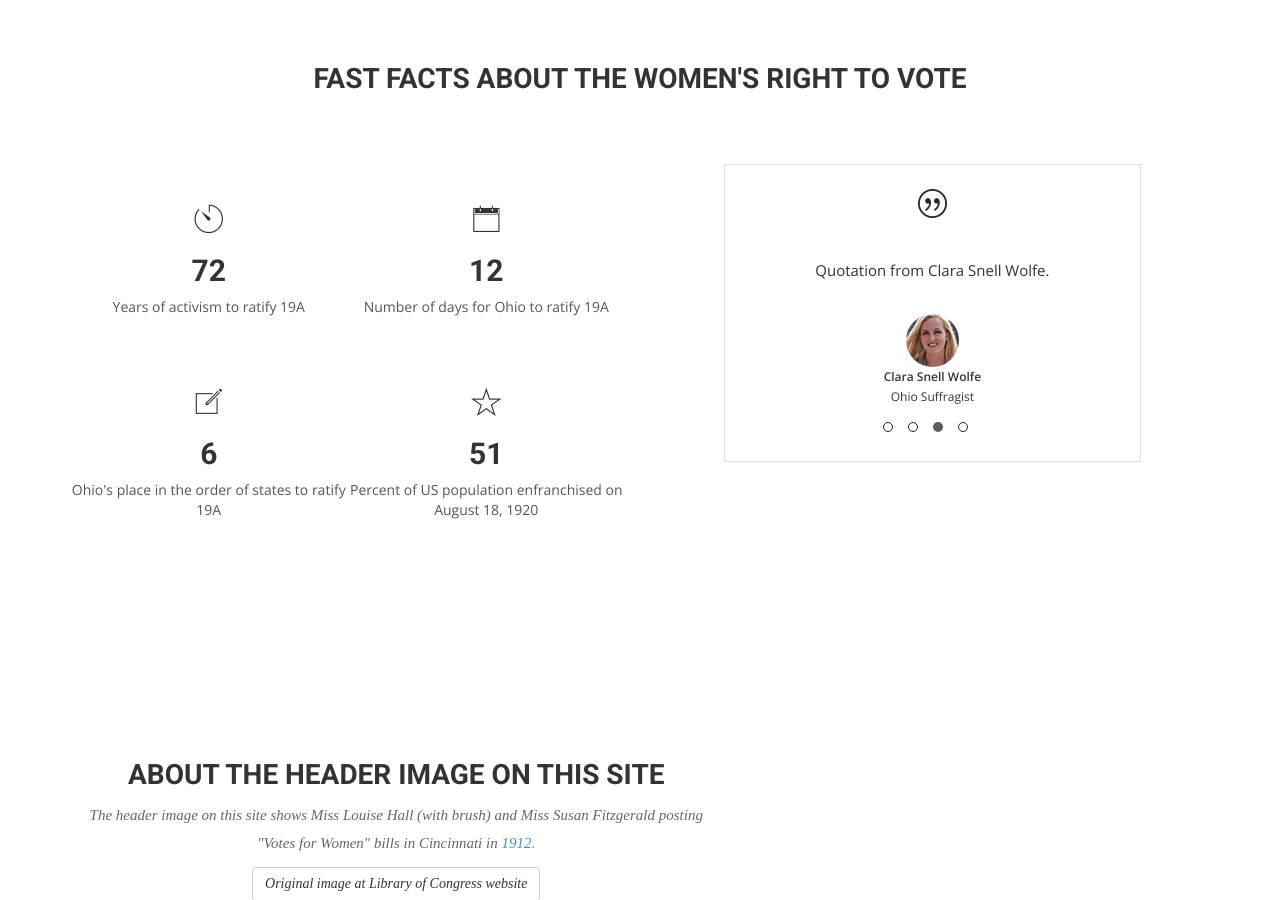
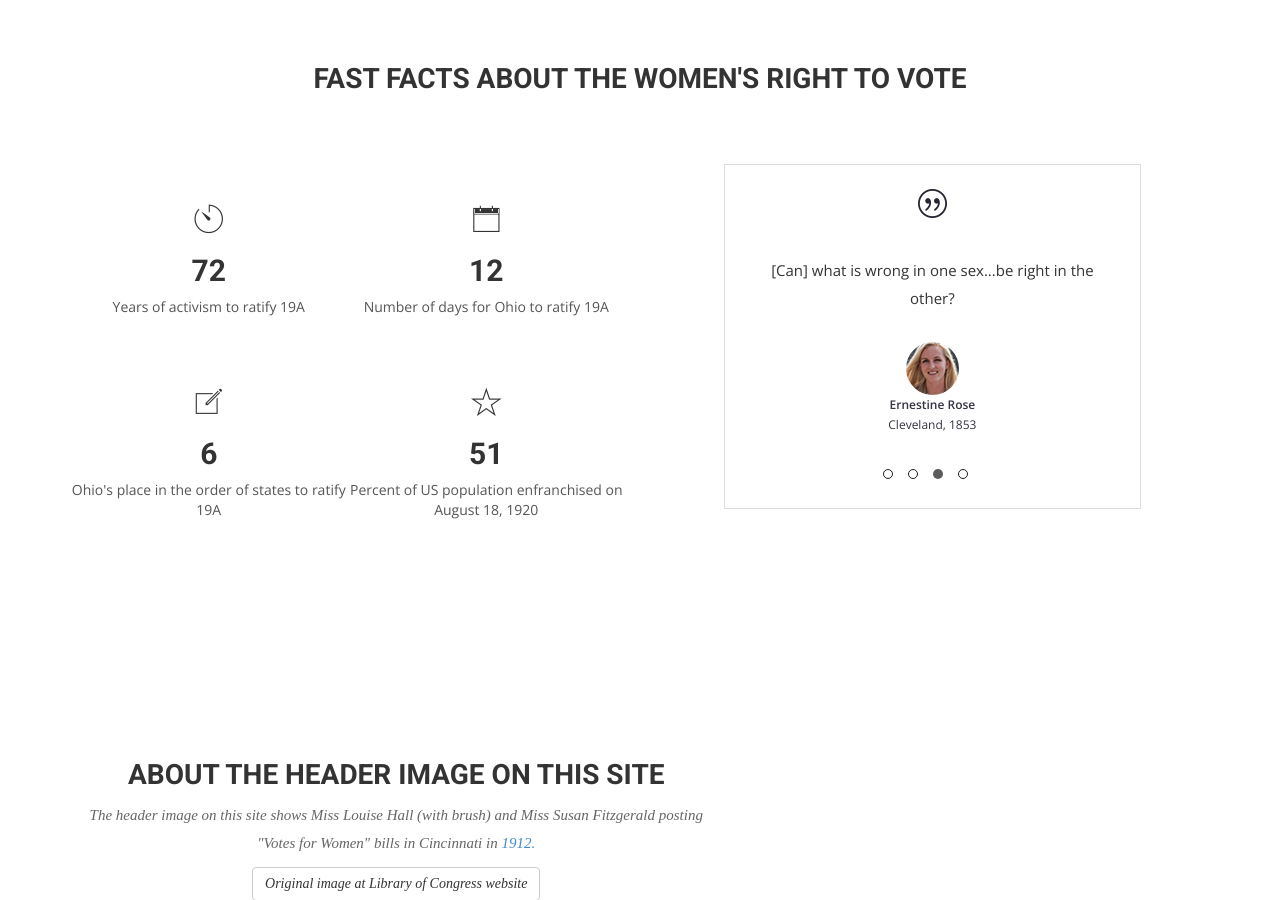
Before and after one commit to OhioSuffrageCentennial/ohiosuffragecentennial, a Jekyll site: the page built from index.html, in a window 1280 px wide and 900 px high, scrolled down 3103 px. Built offline with Jekyll 4.4.1, drawn with Linux system fonts in a browser that asks for light colours; nearby versions of some CDN libraries; some web fonts are replaced.

Commit message:
add testimonials and test images

```diff
--- a/_data/testimonials.yml
+++ b/_data/testimonials.yml
@@ -1,16 +1,16 @@
-- name: Harriet Taylor Upton
-  title: Ohio Suffragist
-  testimonial: "Quotation from Harriet Taylor Upton."
+- name: Sojourner Truth
+  title: Akron, May 29, 1851
+  testimonial: "Ain't I a woman?"
+  image: img/sojourner-truth-LOC-2017648645.jpg
+- name: Susan B. Anthony
+  title: Cincinnati, 1880
+  testimonial: "It is policy to you...it is justice to us."
+  image: img/sojourner-truth-LOC-2017648645-2.jpg
+- name: Ernestine Rose
+  title: Cleveland, 1853
+  testimonial: "[Can] what is wrong in one sex...be right in the other?"
   image: img/item-img1.jpg
-- name: Frances E. Willard
-  title: Ohio Suffragist
-  testimonial: "Quotation from Frances E. Willard."
+- name: Frances Willard
+  title: Hillsboro, 1873
+  testimonial: "Saloons must go!"
   image: img/item-img1.jpg
-- name: Clara Snell Wolfe
-  title: Ohio Suffragist
-  testimonial: "Quotation from Clara Snell Wolfe."
-  image: img/item-img1.jpg
-- name: Lydia (Mother) Sexton
-  title: Ohio Suffragist
-  testimonial: "Quotation from Lydia Sexton."
-  image: img/item-img1.jpg
```
Also changed, not shown: img/sojourner-truth-LOC-2017648645-2.jpg (added), img/sojourner-truth-LOC-2017648645.jpg (added).
